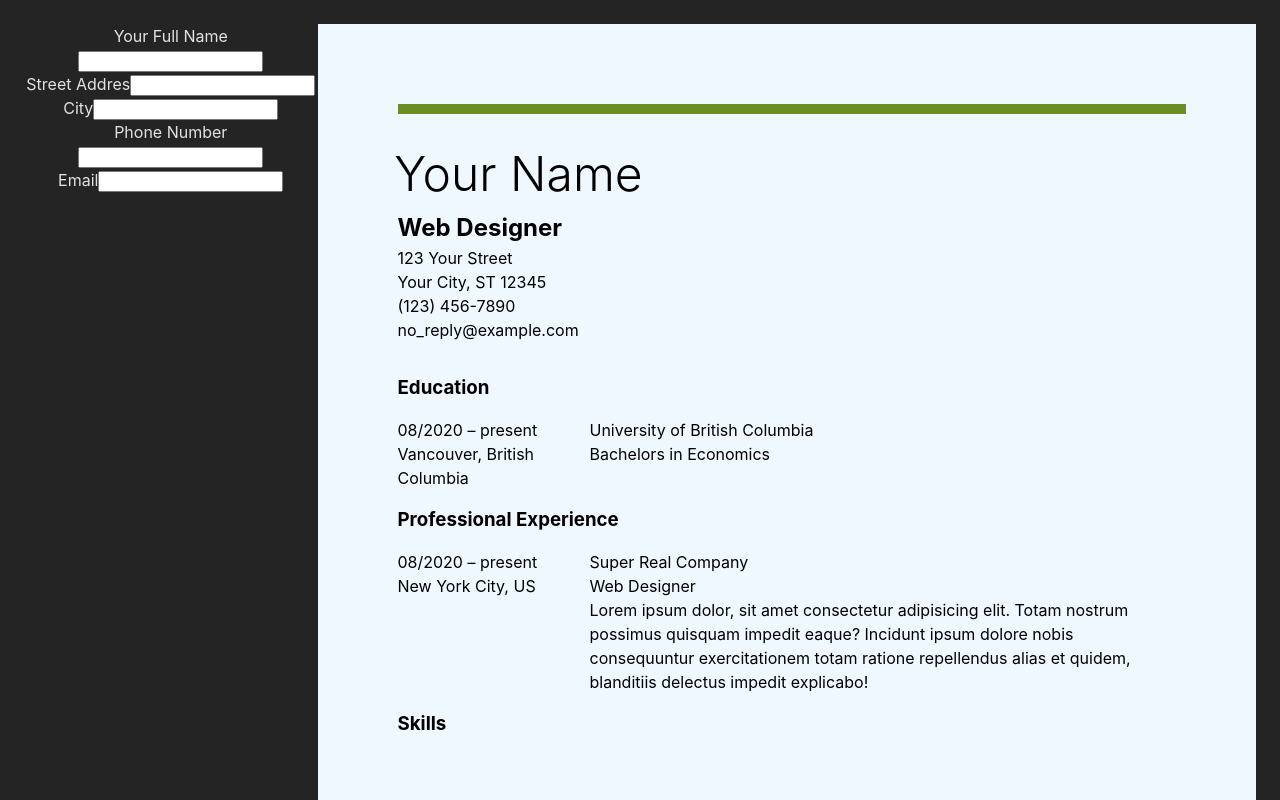
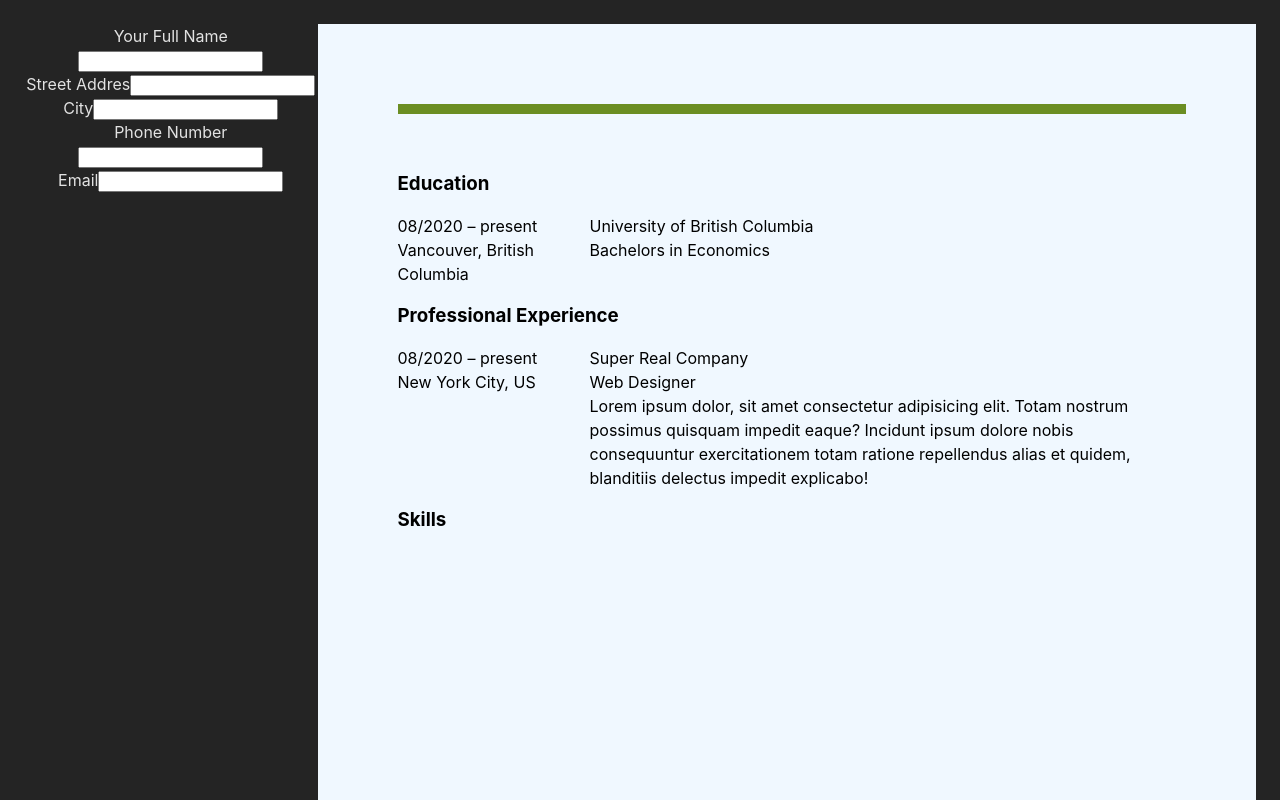
Before and after one commit to rzho17/react-cv-app, a React (Vite) app: page / in a window 1280 px wide. Shown: the top 800 px of the page. Built offline with nearby package versions, Linux system fonts and the light colour scheme.

Commit message:
Updated components to take in form data in app

```diff
--- a/src/App.jsx
+++ b/src/App.jsx
@@ -29,10 +29,27 @@ import Cv from "./components/Cv";
 import Form from "./components/Form";
 
 function App() {
+  const [personalFormData, setPersonalFormData] = useState({
+    fullName: "",
+    streetName: "",
+    cityName: "",
+    phone: "",
+    email: "",
+  });
+
+  function handleChange(evt) {
+    setPersonalFormData((prevData) => {
+      return {
+        ...prevData,
+        [evt.target.name]: evt.target.value,
+      };
+    });
+  }
+
   return (
     <main>
-      <Form />
-      <Cv />
+      <Form formData={personalFormData} handleChange={handleChange} />
+      <Cv personalFormData={personalFormData} />
     </main>
   );
 }
--- a/src/components/Cv.jsx
+++ b/src/components/Cv.jsx
@@ -3,7 +3,7 @@ import "../styles/App.css";
 import Header from "./Header";
 import Experience from "./Experience";
 
-export default function Cv() {
+export default function Cv({ personalFormData }) {
   return (
     <div className="cv--main">
       <div className="cv--header--line"></div>
@@ -17,7 +17,7 @@ export default function Cv() {
         <p>no_reply@example.com</p>
       </div> */}
 
-      <Header />
+      <Header personalFormData={personalFormData} />
 
       <Experience
         cvTitle="Education"
--- a/src/components/Form.jsx
+++ b/src/components/Form.jsx
@@ -1,63 +1,27 @@
 import { useState } from "react";
+import HeaderForm from "./HeaderForm";
 
-export default function Form() {
-  const [personalFormData, setPersonalFormData] = useState({
-    fullName: "",
-    streetName: "",
-    cityName: "",
-    phone: "",
-    email: "",
-  });
+export default function Form({ formData, handleChange }) {
+  //   const [personalFormData, setPersonalFormData] = useState({
+  //     fullName: "",
+  //     streetName: "",
+  //     cityName: "",
+  //     phone: "",
+  //     email: "",
+  //   });
+
+  //   function handleChange(evt) {
+  //     setPersonalFormData((prevData) => {
+  //       return {
+  //         ...prevData,
+  //         [evt.target.name]: evt.target.value,
+  //       };
+  //     });
+  //   }
 
   return (
     <div className="form--container">
-      <form action="" className="form--personal">
-        <div className="form--name">
-          <label htmlFor="fullName">Your Full Name</label>
-          <input
-            id="fullName"
-            type="text"
-            name="fullName"
-            value={personalFormData.fullName}
-          />
-        </div>
-        <div className="form--address--street">
-          <label htmlFor="streetName">Street Addres</label>
-          <input
-            id="streetName"
-            type="text"
-            name="streetName"
-            value={personalFormData.streetName}
-          />
-        </div>
-        <div className="form--address--city">
-          <label htmlFor="cityName">City</label>
-          <input
-            id="cityName"
-            type="text"
-            name="cityName"
-            value={personalFormData.cityName}
-          />
-        </div>
-        <div className="form--phone">
-          <label htmlFor="phone">Phone Number</label>
-          <input
-            id="phone"
-            type="text"
-            name="phone"
-            value={personalFormData.phone}
-          />
-        </div>
-        <div className="form--email">
-          <label htmlFor="email">Email</label>
-          <input
-            id="email"
-            type="text"
-            name="email"
-            value={personalFormData.email}
-          />
-        </div>
-      </form>
+      <HeaderForm formData={formData} handleChange={handleChange} />
     </div>
   );
 }
--- a/src/components/Header.jsx
+++ b/src/components/Header.jsx
@@ -2,15 +2,23 @@ import "../styles/Cv.css";
 import "../styles/App.css";
 import "../styles/Header.css";
 
-export default function Header({ props }) {
+export default function Header({ personalFormData }) {
   return (
+    // <div className="cv--header--container">
+    //   <h1 className="cv--name">Your Name</h1>
+    //   <h2 className="cv--title">Web Designer</h2>
+    //   <p>123 Your Street</p>
+    //   <p>Your City, ST 12345</p>
+    //   <p>(123) 456-7890</p>
+    //   <p>no_reply@example.com</p>
+    // </div>
     <div className="cv--header--container">
-      <h1 className="cv--name">Your Name</h1>
-      <h2 className="cv--title">Web Designer</h2>
-      <p>123 Your Street</p>
-      <p>Your City, ST 12345</p>
-      <p>(123) 456-7890</p>
-      <p>no_reply@example.com</p>
+      <h1 className="cv--name">{personalFormData.fullName}</h1>
+      <h2 className="cv--title">{personalFormData.lastName}</h2>
+      <p>{personalFormData.streetName}</p>
+      <p>{personalFormData.cityName}</p>
+      <p>{personalFormData.phone}</p>
+      <p>{personalFormData.email}</p>
     </div>
   );
 }
--- /dev/null
+++ b/src/components/HeaderForm.jsx
@@ -0,0 +1,57 @@
+export default function HeaderForm({ formData, handleChange }) {
+  console.log(formData);
+  return (
+    <form action="" className="form--personal">
+      <div className="form--name">
+        <label htmlFor="fullName">Your Full Name</label>
+        <input
+          id="fullName"
+          type="text"
+          name="fullName"
+          onChange={handleChange}
+          value={formData.fullName}
+        />
+      </div>
+      <div className="form--address--street">
+        <label htmlFor="streetName">Street Addres</label>
+        <input
+          id="streetName"
+          type="text"
+          name="streetName"
+          onChange={handleChange}
+          value={formData.streetName}
+        />
+      </div>
+      <div className="form--address--city">
+        <label htmlFor="cityName">City</label>
+        <input
+          id="cityName"
+          type="text"
+          name="cityName"
+          onChange={handleChange}
+          value={formData.cityName}
+        />
+      </div>
+      <div className="form--phone">
+        <label htmlFor="phone">Phone Number</label>
+        <input
+          id="phone"
+          type="tel"
+          name="phone"
+          onChange={handleChange}
+          value={formData.phone}
+        />
+      </div>
+      <div className="form--email">
+        <label htmlFor="email">Email</label>
+        <input
+          id="email"
+          type="email"
+          name="email"
+          onChange={handleChange}
+          value={formData.email}
+        />
+      </div>
+    </form>
+  );
+}
```
